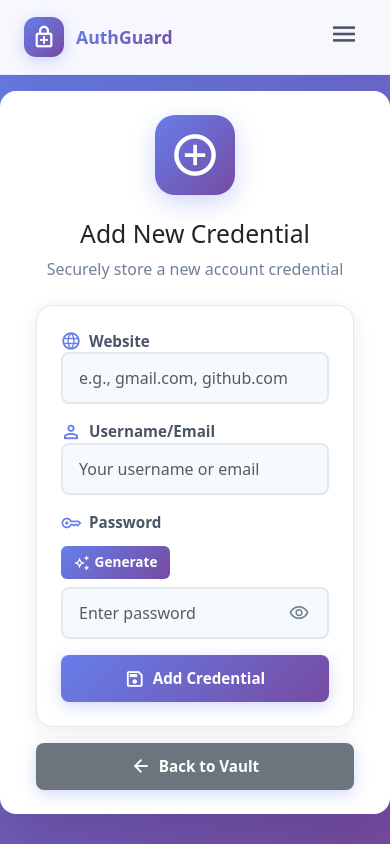
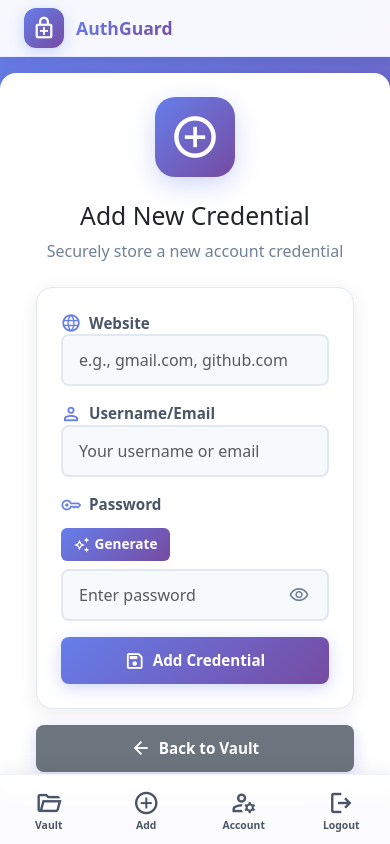
Before and after one commit to vedasm/AuthGuard, a Flask app: page /add in a window 390 px wide. Run offline with Flask 3, Linux system fonts and the light colour scheme; the visitor is signed in with stand-in values (Sample User, id 1); data comes from the database, SQL or seed files in the repository; some libraries are stand-ins or nearby versions.

Commit message:
Update base.html

```diff
--- a/templates/base.html
+++ b/templates/base.html
@@ -23,7 +23,7 @@
     </head>
 
     <body>
-        <!-- Modern Navbar -->
+        <!-- Modern Navbar (Desktop) -->
         <nav class="modern-navbar">
             <div class="container-fluid">
                 <div class="navbar-content">
@@ -35,13 +35,8 @@
                         <span class="brand-text">AuthGuard</span>
                     </a>
 
-                    <!-- Mobile Toggle -->
-                    <button class="mobile-toggle" type="button" data-bs-toggle="collapse" data-bs-target="#navbarNav" aria-controls="navbarNav" aria-expanded="false" aria-label="Toggle navigation">
-                        <span class="material-symbols-outlined">menu</span>
-                    </button>
-
-                    <!-- Navigation Links -->
-                    <div class="nav-menu collapse" id="navbarNav">
+                    <!-- Navigation Links (Desktop) -->
+                    <div class="nav-menu-desktop">
                         {% if session["user_id"] %}
                             <ul class="nav-links">
                                 <li class="nav-item-modern">
@@ -90,6 +85,43 @@
             </div>
         </nav>
 
+        <!-- Bottom Navigation (Mobile) -->
+        {% if session["user_id"] %}
+        <nav class="mobile-bottom-nav">
+            <a href="/" class="bottom-nav-item" title="Vault">
+                <span class="material-symbols-outlined">folder_open</span>
+                <span class="bottom-nav-label">Vault</span>
+            </a>
+            <a href="/add" class="bottom-nav-item" title="Add">
+                <span class="material-symbols-outlined">add_circle</span>
+                <span class="bottom-nav-label">Add</span>
+            </a>
+            <a href="/account" class="bottom-nav-item" title="Account">
+                <span class="material-symbols-outlined">manage_accounts</span>
+                <span class="bottom-nav-label">Account</span>
+            </a>
+            <a href="/logout" class="bottom-nav-item logout-item" title="Logout">
+                <span class="material-symbols-outlined">logout</span>
+                <span class="bottom-nav-label">Logout</span>
+            </a>
+        </nav>
+        {% else %}
+        <nav class="mobile-bottom-nav">
+            <a href="/" class="bottom-nav-item" title="Home">
+                <span class="material-symbols-outlined">home</span>
+                <span class="bottom-nav-label">Home</span>
+            </a>
+            <a href="/login" class="bottom-nav-item" title="Login">
+                <span class="material-symbols-outlined">login</span>
+                <span class="bottom-nav-label">Login</span>
+            </a>
+            <a href="/register" class="bottom-nav-item register-item" title="Register">
+                <span class="material-symbols-outlined">person_add</span>
+                <span class="bottom-nav-label">Register</span>
+            </a>
+        </nav>
+        {% endif %}
+
         <!-- Flash Messages -->
         {% with messages = get_flashed_messages(with_categories=true) %}
             {% if messages %}
@@ -125,12 +157,12 @@
             {% endif %}
         {% endwith %}
 
-        <main class="container py-5 text-center">
+        <main class="container py-5 text-center mobile-main-content">
             {% block main %}{% endblock %}
         </main>
 
         <style>
-            /* Modern Navbar Styles */
+            /* Desktop Navbar Styles */
             .modern-navbar {
                 background: rgba(255, 255, 255, 0.95);
                 backdrop-filter: blur(10px);
@@ -188,24 +220,9 @@
                 background-clip: text;
             }
 
-            .mobile-toggle {
-                display: none;
-                background: transparent;
-                border: none;
-                color: #4a5568;
-                cursor: pointer;
-                padding: 0.5rem;
-                margin-left: auto;
-            }
-
-            .mobile-toggle .material-symbols-outlined {
-                font-size: 28px;
-            }
-
-            .nav-menu {
+            .nav-menu-desktop {
                 display: flex;
                 align-items: center;
-                margin-left: auto;
             }
 
             .nav-links {
@@ -232,7 +249,6 @@
                 font-weight: 600;
                 font-size: 0.95rem;
                 transition: all 0.3s ease;
-                position: relative;
                 white-space: nowrap;
             }
 
@@ -261,6 +277,91 @@
                 transform: translateY(-2px);
                 box-shadow: 0 6px 20px rgba(102, 126, 234, 0.4);
                 color: white;
+            }
+
+            /* Mobile Bottom Navigation */
+            .mobile-bottom-nav {
+                display: none;
+                position: fixed;
+                bottom: 0;
+                left: 0;
+                right: 0;
+                background: rgba(255, 255, 255, 0.98);
+                backdrop-filter: blur(10px);
+                border-top: 1px solid rgba(102, 126, 234, 0.1);
+                box-shadow: 0 -2px 20px rgba(0, 0, 0, 0.08);
+                z-index: 999;
+                height: 70px;
+                padding-bottom: env(safe-area-inset-bottom);
+            }
+
+            .mobile-bottom-nav {
+                display: flex;
+                justify-content: space-around;
+                align-items: flex-start;
+            }
+
+            .bottom-nav-item {
+                display: flex;
+                flex-direction: column;
+                align-items: center;
+                justify-content: center;
+                gap: 0.25rem;
+                text-decoration: none;
+                color: #4a5568;
+                padding: 0.5rem;
+                flex: 1;
+                height: 70px;
+                transition: all 0.2s ease;
+                position: relative;
+            }
+
+            .bottom-nav-item .material-symbols-outlined {
+                font-size: 28px;
+                transition: all 0.2s ease;
+            }
+
+            .bottom-nav-label {
+                font-size: 0.7rem;
+                font-weight: 600;
+                text-align: center;
+                max-width: 60px;
+                line-height: 1;
+            }
+
+            .bottom-nav-item:hover,
+            .bottom-nav-item:active {
+                color: #667eea;
+                background: rgba(102, 126, 234, 0.05);
+            }
+
+            .bottom-nav-item.logout-item:hover,
+            .bottom-nav-item.logout-item:active {
+                color: #f56565;
+                background: rgba(245, 101, 101, 0.05);
+            }
+
+            .bottom-nav-item.register-item {
+                color: white;
+            }
+
+            .bottom-nav-item.register-item:before {
+                content: '';
+                position: absolute;
+                top: 0;
+                left: 50%;
+                transform: translateX(-50%);
+                width: 100%;
+                height: 100%;
+                background: linear-gradient(135deg, #667eea 0%, #764ba2 100%);
+                border-radius: 12px 12px 0 0;
+                z-index: -1;
+                box-shadow: 0 -4px 12px rgba(102, 126, 234, 0.3);
+            }
+
+            .bottom-nav-item.register-item:hover {
+                transform: translateY(-2px);
+                background: transparent;
             }
 
             /* Flash Messages */
@@ -340,8 +441,9 @@
 
             /* Mobile Responsive */
             @media (max-width: 768px) {
-                .mobile-toggle {
-                    display: block;
+                .modern-navbar {
+                    padding: 0.5rem 0;
+                    box-shadow: 0 2px 10px rgba(0, 0, 0, 0.05);
                 }
 
                 .navbar-content {
@@ -361,47 +463,25 @@
                     font-size: 24px;
                 }
 
-                .nav-menu {
-                    position: absolute;
-                    top: 100%;
-                    left: 0;
-                    right: 0;
-                    background: white;
-                    padding: 1rem;
-                    box-shadow: 0 4px 12px rgba(0, 0, 0, 0.1);
-                    margin-left: 0;
-                    border-bottom: 1px solid rgba(102, 126, 234, 0.1);
-                }
-
-                .nav-menu.collapse:not(.show) {
+                .nav-menu-desktop {
                     display: none;
                 }
 
-                .nav-menu.collapse.show {
-                    display: block;
+                .mobile-bottom-nav {
+                    display: flex;
                 }
 
-                .nav-links {
-                    flex-direction: column;
-                    width: 100%;
-                    gap: 0.5rem;
-                }
-
-                .nav-link-modern {
-                    width: 100%;
-                    justify-content: flex-start;
-                    border-radius: 8px;
-                }
-
-                .nav-link-modern.register-link {
-                    justify-content: center;
+                .mobile-main-content {
+                    margin-bottom: 80px;
+                    padding-bottom: 2rem !important;
                 }
 
                 .flash-container {
+                    top: auto;
+                    bottom: 90px;
                     right: 1rem;
                     left: 1rem;
                     max-width: none;
-                    top: calc(100% + 1rem);
                 }
 
                 .flash-message {
@@ -423,13 +503,12 @@
                     font-size: 1.1rem;
                 }
 
-                .nav-link-modern {
-                    padding: 0.625rem 1rem;
-                    font-size: 0.9rem;
+                .bottom-nav-label {
+                    font-size: 0.65rem;
                 }
 
-                .nav-link-modern .material-symbols-outlined {
-                    font-size: 20px;
+                .bottom-nav-item .material-symbols-outlined {
+                    font-size: 26px;
                 }
 
                 .flash-container {
```
